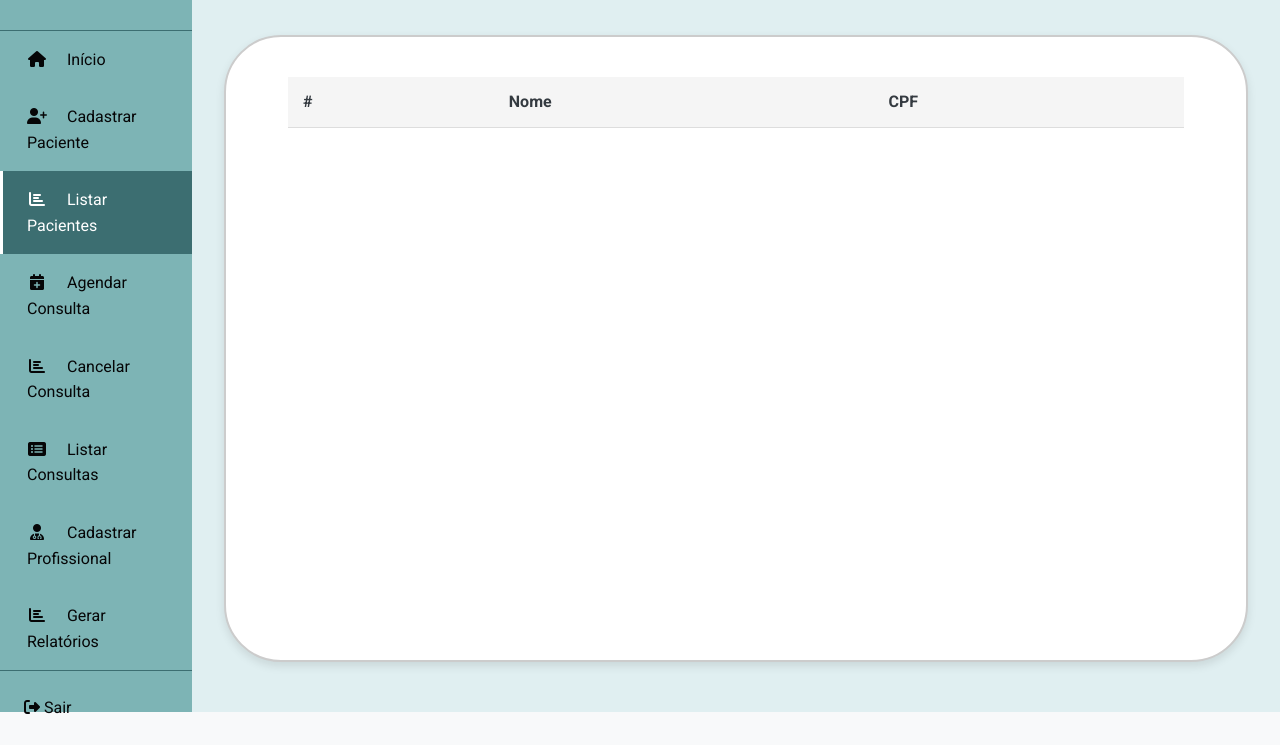
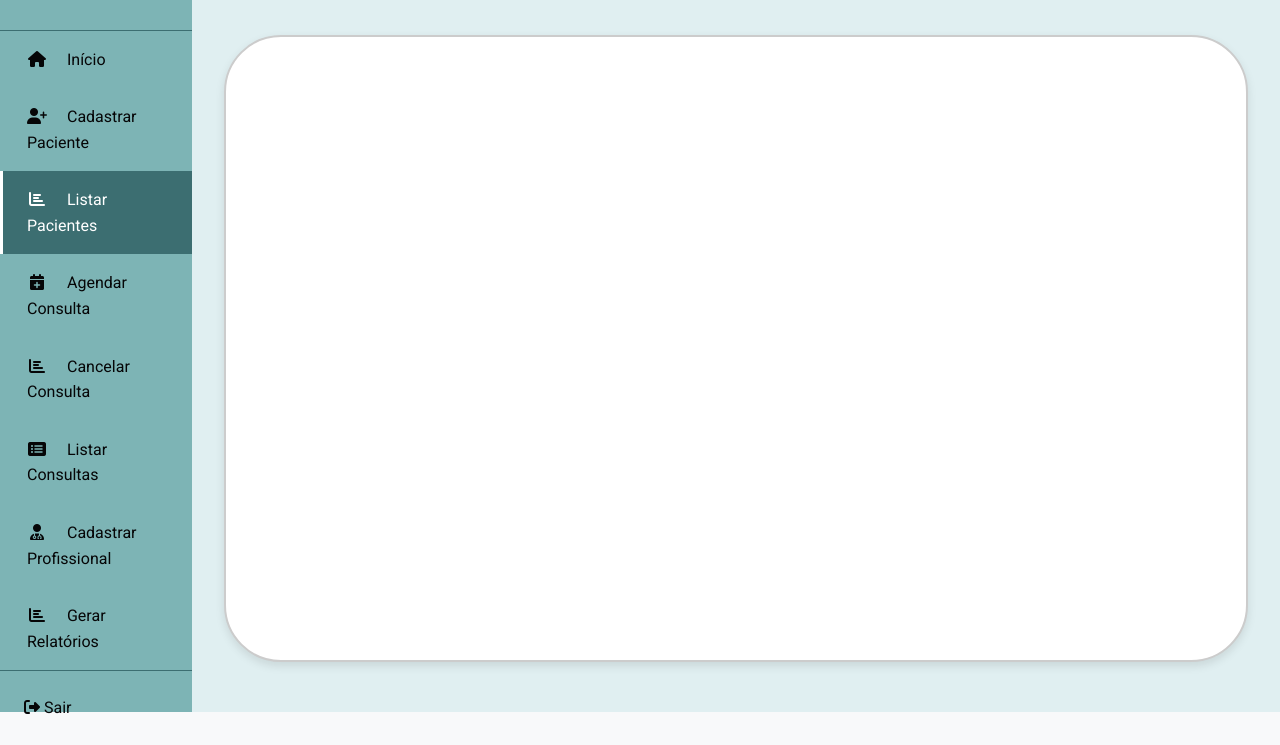
Before and after one commit to Alvaro-Hen/Agendamento, a website: page public/gui/listarPacientes.html in a window 1280 px wide. Shown: the part 88-833 px from the top of the page. Drawn offline with Linux system fonts and the light colour scheme; no server answers.

Commit message:
Revert "Update listarPacientes.html"
This reverts commit 97b1aa6ce6c0f6fa58741caeb78948df9689656e.

```diff
--- a/public/gui/listarPacientes.html
+++ b/public/gui/listarPacientes.html
@@ -48,18 +48,7 @@
             </header>
 
             <div class="main-container">
-                   <table class="tabela-pacientes">
-            <thead>
-                <tr>
-                    <th>#</th>
-                    <th>Nome</th>
-                    <th>CPF</th>
-                </tr>
-            </thead>
-            <tbody id="listarPacientes">
 
-            </tbody>
-        </table>
             </div>
 
         </main>
```
